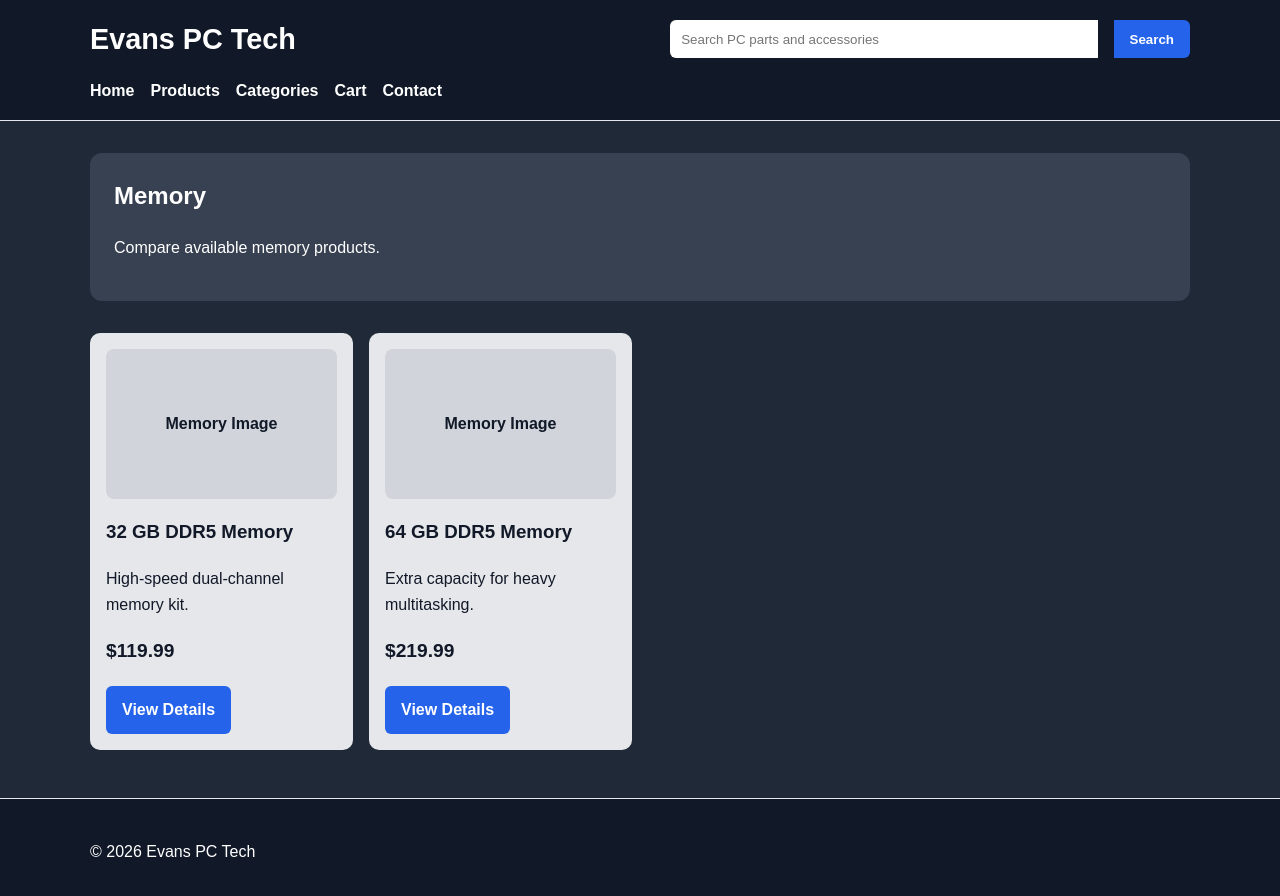
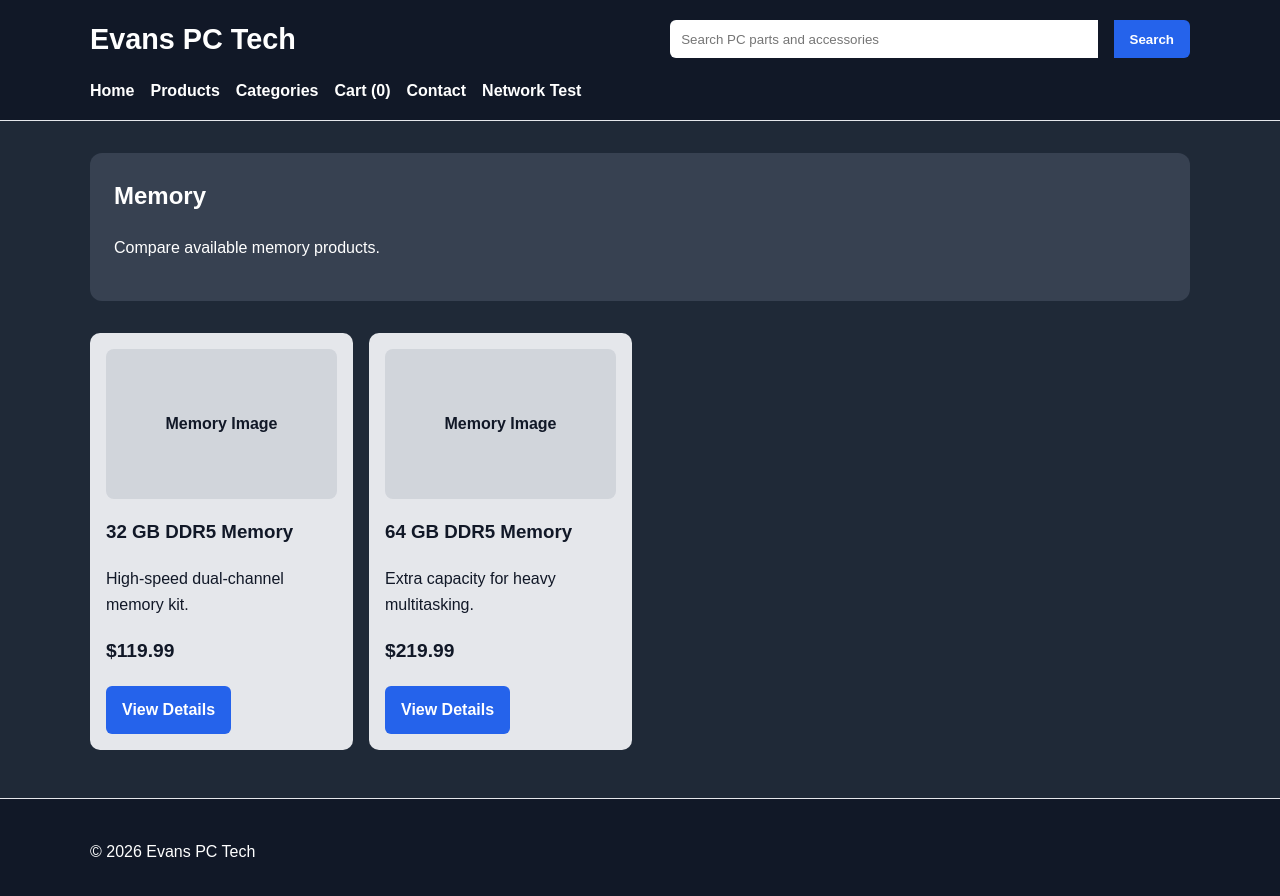
Before and after one commit to SetEvaECPI/SDC260-Project-PCStore, a plain HTML site: page ram.html in a window 1280 px wide. Drawn offline with Linux system fonts and the light colour scheme.

Commit message:
Add 'Network Test' link to navigation menu

```diff
--- a/ram.html
+++ b/ram.html
@@ -24,6 +24,7 @@
         <li><a href="categories.html">Categories</a></li>
         <li><a href="cart.html">Cart</a></li>
         <li><a href="contact.html">Contact</a></li>
+        <li><a href="network.html">Network Test</a></li>
       </ul>
     </nav>
   </div>
@@ -58,5 +59,6 @@
   </div>
 </footer>
 
+<script src="script.js"></script>
 </body>
 </html>
```
